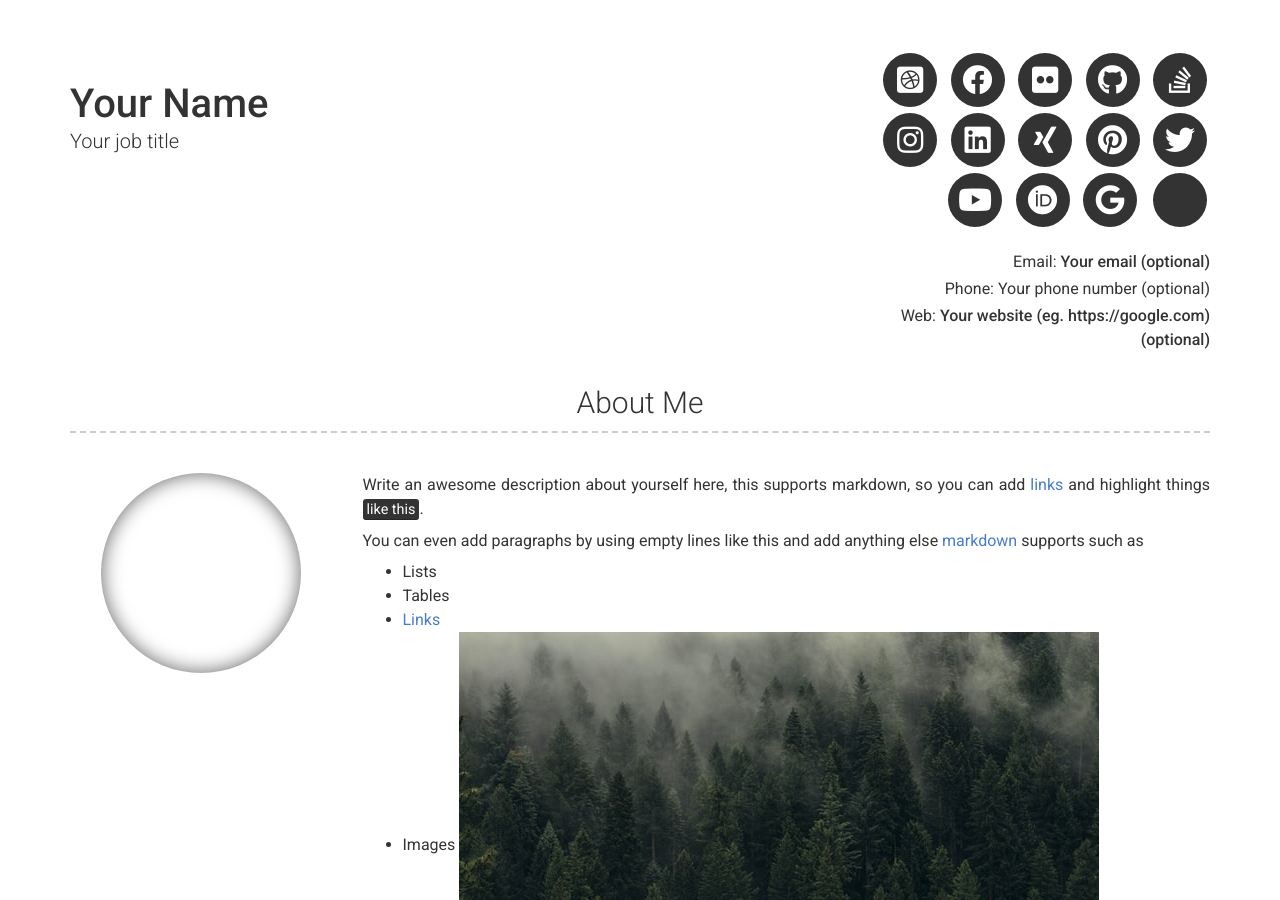
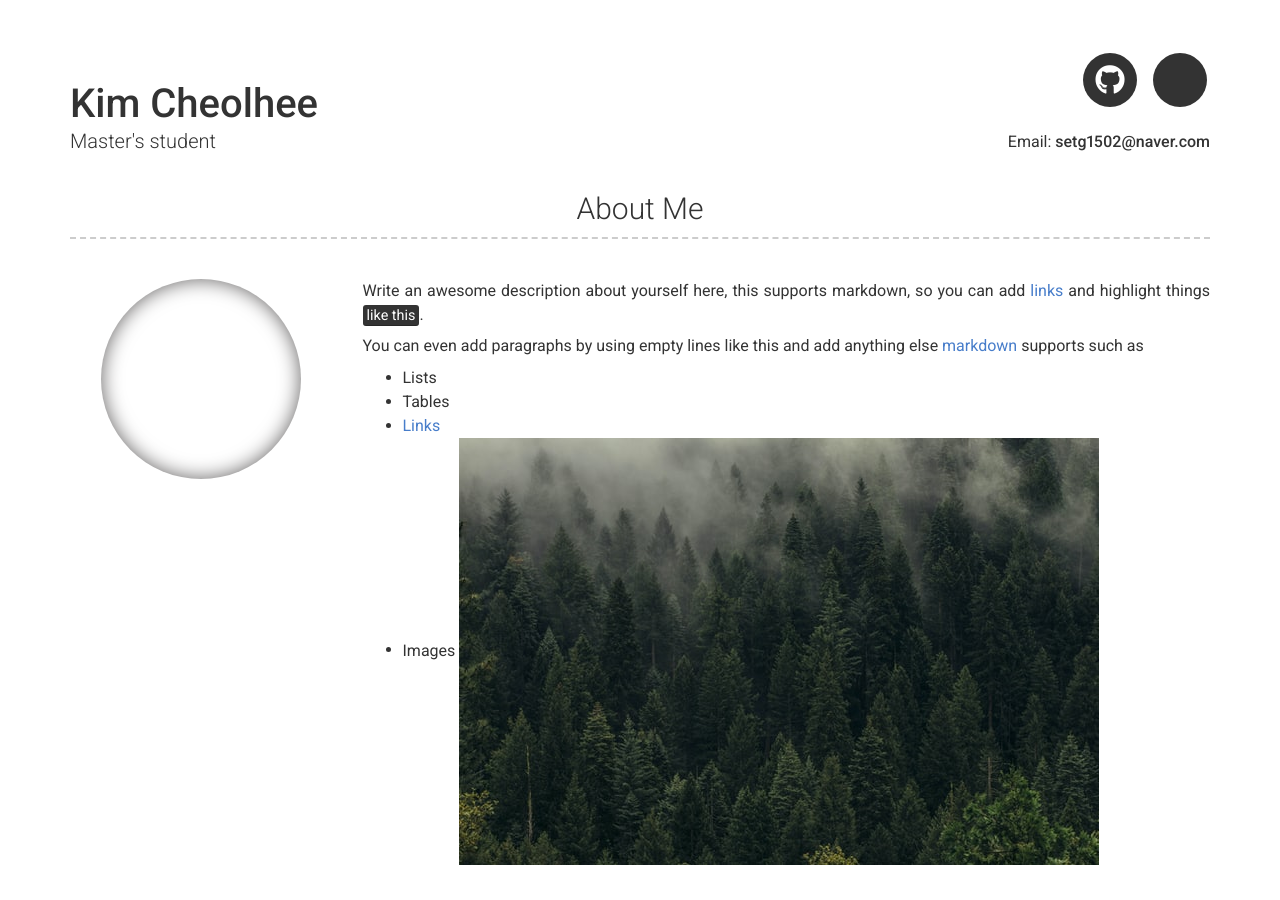
Before and after one commit to Paralies/Paralies_Resume, a Jekyll site: the page built from index.md, in a window 1280 px wide and 900 px high. Built offline with Jekyll 4.4.1, drawn with Linux system fonts in a browser that asks for light colours; nearby versions of some CDN libraries; some of the changed text lies outside the part shown.

Commit message:
[DOCS] Update personal info in yaml

```diff
--- a/_config.yml
+++ b/_config.yml
@@ -6,32 +6,32 @@ repository: Git repository where your resume will be hosted, only required if yo
 version: 2
 
 # Personal info
-name: Your Name
-title: Your job title
-email: Your email (optional)
+name: Kim Cheolhee
+title: Master's student
+email: setg1502@naver.com
 # email_title: Email (Email title override)
-phone: Your phone number (optional)
+#phone: Your phone number (optional)
 # phone_title: Phone (Phone title override)
-website: Your website (eg. https://google.com)(optional)
+#website: Your website (eg. https://google.com)(optional)
 # website_title: Web (Website title override)
 
 # Dark Mode (true/false/never)
 darkmode: false
 
 # Social links
-twitter_username: jekyllrb
-github_username:  jekyll
-stackoverflow_username: "00000001"
-dribbble_username: jekyll
-facebook_username: jekyll
-flickr_username: jekyll
-instagram_username: jekyll
-linkedin_username: jekyll
-xing_username: jekyll
-pinterest_username: jekyll
-youtube_username: jekyll
-orcid_username: 0000-0000-0000-0000
-googlescholar_username: D847cGsAAAAJ
+#twitter_username: jekyllrb
+github_username:  Paralies
+#stackoverflow_username: "00000001"
+#dribbble_username: jekyll
+#facebook_username: jekyll
+#flickr_username: jekyll
+#instagram_username: jekyll
+#linkedin_username: jekyll
+#xing_username: jekyll
+#pinterest_username: jekyll
+#youtube_username: jekyll
+#orcid_username: 0000-0000-0000-0000
+#googlescholar_username: D847cGsAAAAJ
 
 # Additional icon links
 additional_links:
```
